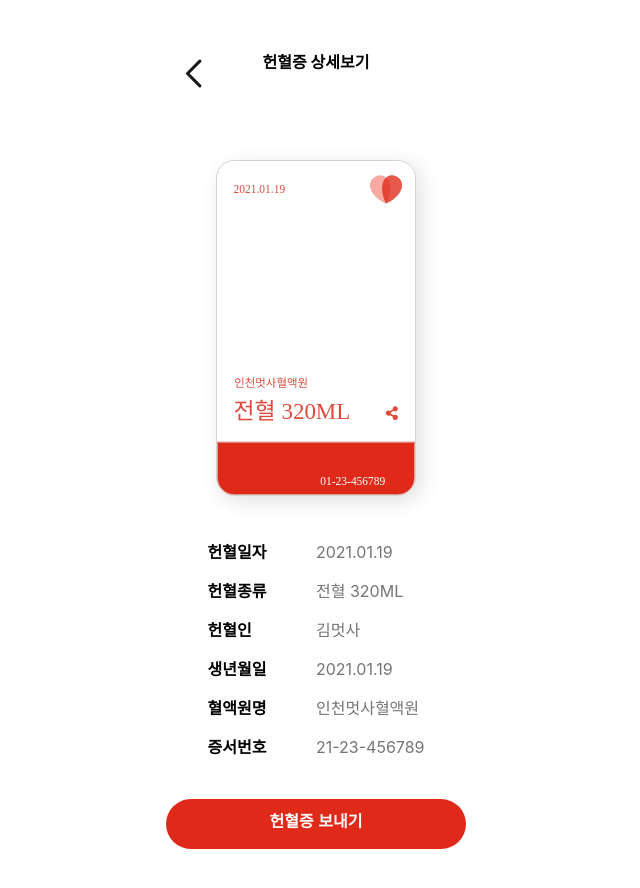
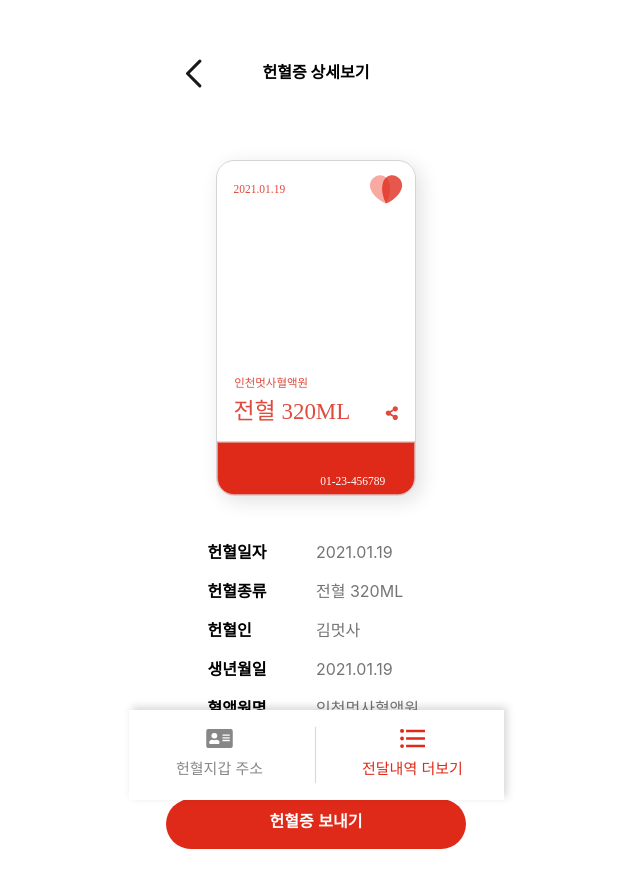
Before and after one commit to blov-hackathon/blov-frontend, a Next.js app: page /donorDetail in a window 1280 px wide. Shown: the top 888 px of the page, without its empty margins (324-964 px from the left). Built offline with nearby package versions, Linux system fonts and the light colour scheme.

Commit message:
fix: fix footer in donorDetail page

```diff
--- a/pages/donorDetail.js
+++ b/pages/donorDetail.js
@@ -6,6 +6,8 @@ import Margin from "../component/Margin";
 import styled from "styled-components";
 import Link from "next/link";
 import { useRouter } from "next/router";
+import Footer from "../component/Footer";
+
 
 export default function DonorDetail() {
   const [enable, setEnable] = useState(true);
@@ -61,6 +63,7 @@ export default function DonorDetail() {
     color: #000;
     size: 36px;
     text-align: center;
+    padding-top: 10px;
   `;
 
   const StyledDesc = styled(Typography)`
@@ -115,9 +118,10 @@ export default function DonorDetail() {
   const router = useRouter();
 
   return (
+      <>
     <Layout>
       <TitleGrid>
-        <BackBtn onClick={() => router.push("/login")}>
+        <BackBtn onClick={() => router.push("/mywallet")}>
           <BackButton src="/temp/temp-back.svg" />
         </BackBtn>
         <TitleTypography>헌혈증 상세보기</TitleTypography>
@@ -152,5 +156,8 @@ export default function DonorDetail() {
 
       <SendButton />
     </Layout>
+  <Footer />
+</>
+
   );
 }
```
